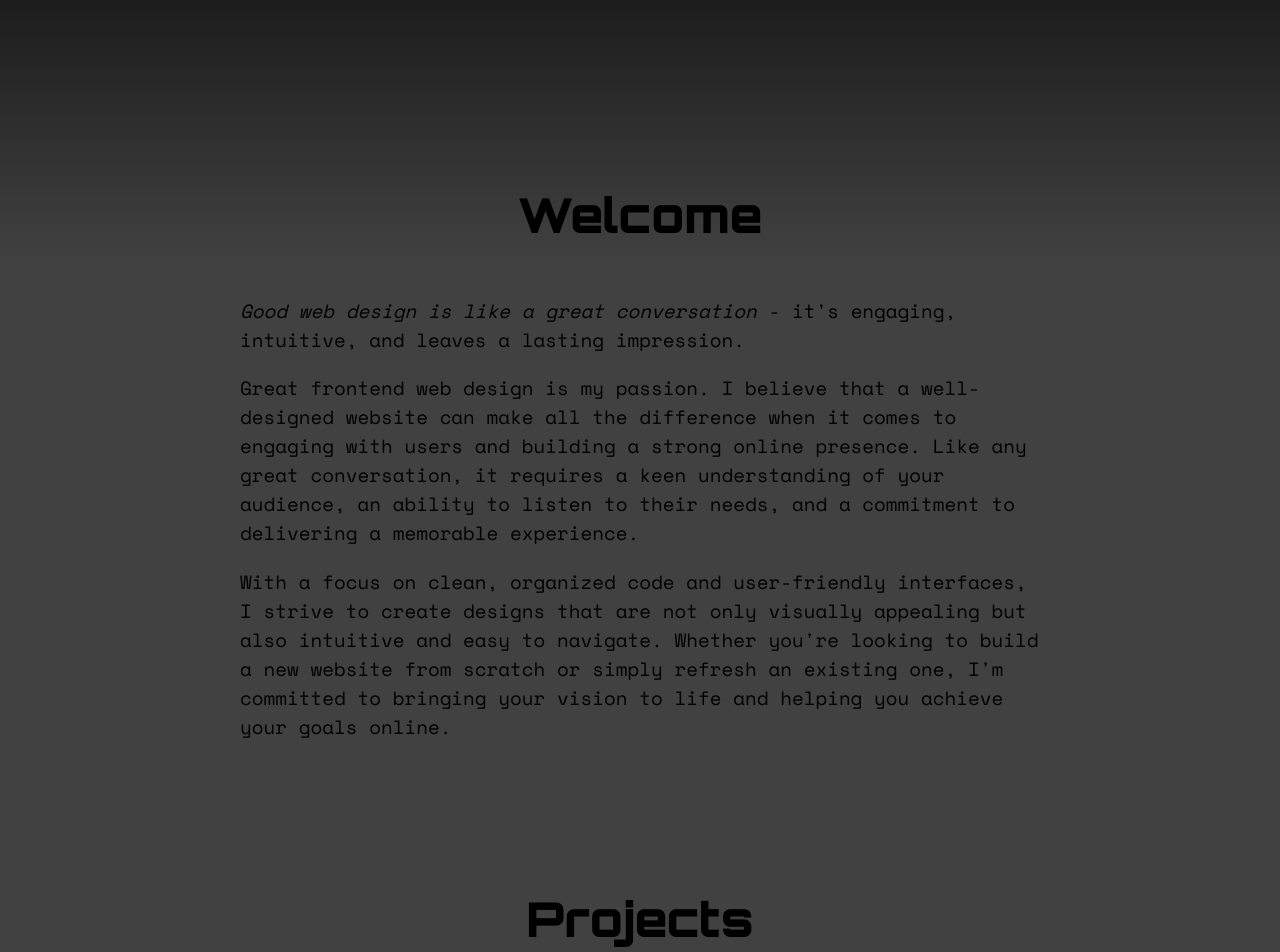
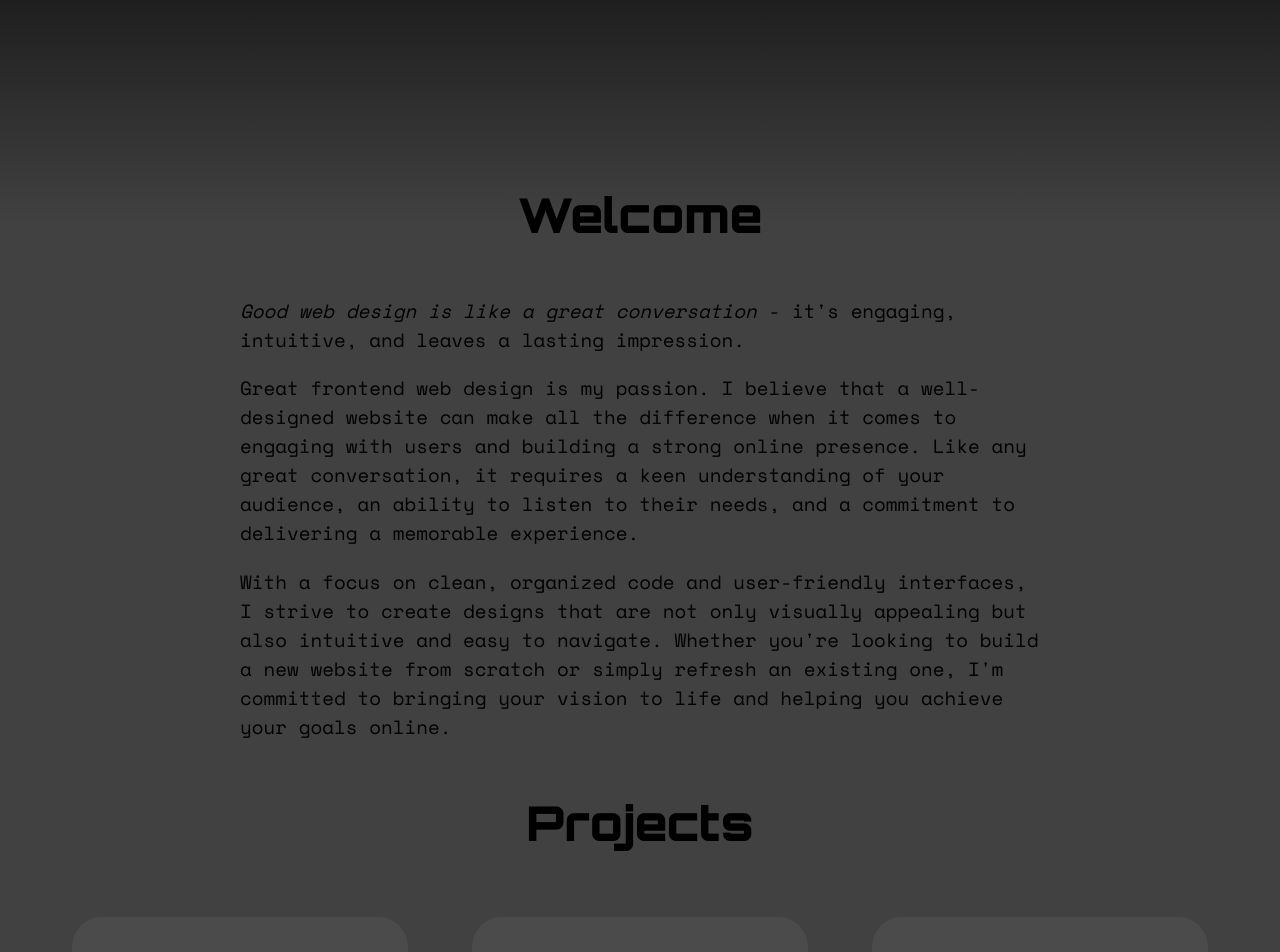
Before and after one commit to coleaniblett/Portfolio, a React (Create React App) app: page / in a window 1280 px wide. Shown: the part 1000-1952 px from the top of the page. Built offline with nearby package versions, Linux system fonts and the light colour scheme.

Commit message:
improve spacing between sections

```diff
--- a/src/components/Education/Education.css
+++ b/src/components/Education/Education.css
@@ -1,5 +1,5 @@
 .education {
-  margin: 5%;
+  margin: 0 5%;
 }
 
 .education h6 {
--- a/src/components/Intro/Intro.css
+++ b/src/components/Intro/Intro.css
@@ -1,11 +1,11 @@
 .intro {
-  padding-top: 16rem;
+  padding-top: 20rem;
   background: linear-gradient(to bottom, rgba(0,0,0,1) 0%, rgba(65,65,65,1) 45%);
 }
 
 .intro-text-container {
   max-width: 800px;
-  padding: 5%;
+  padding: 0 5%;
   margin: auto;
 }
 
--- a/src/components/Portfolio/Portfolio.css
+++ b/src/components/Portfolio/Portfolio.css
@@ -1,6 +1,6 @@
 .portfolio h6 {
   margin: 0;
-  padding: 4rem 0 2rem;
+  padding: 2rem 0 2rem;
   font-size: 3rem;
   text-align: center;
   font-family: "Orbitron", sans-serif;
```
